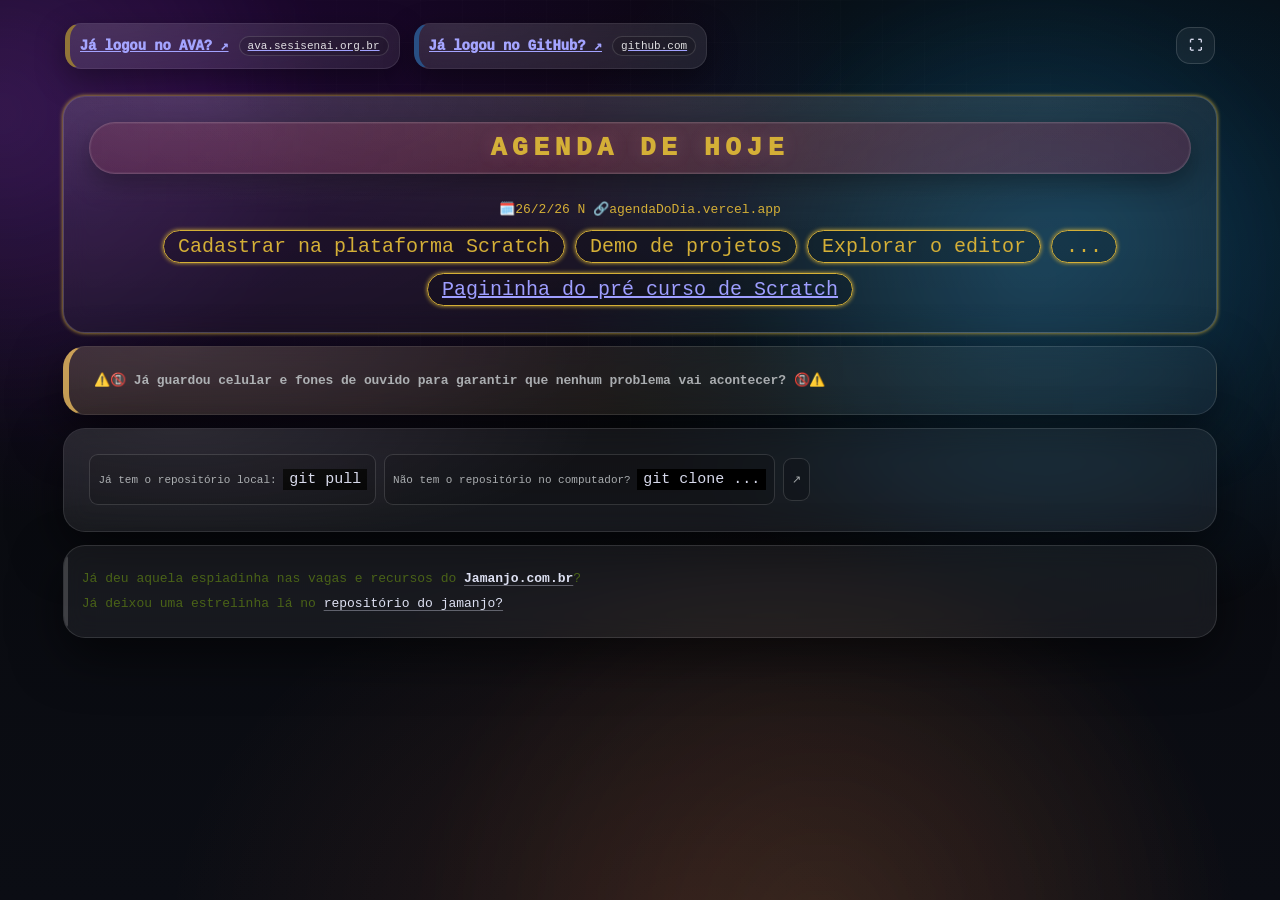
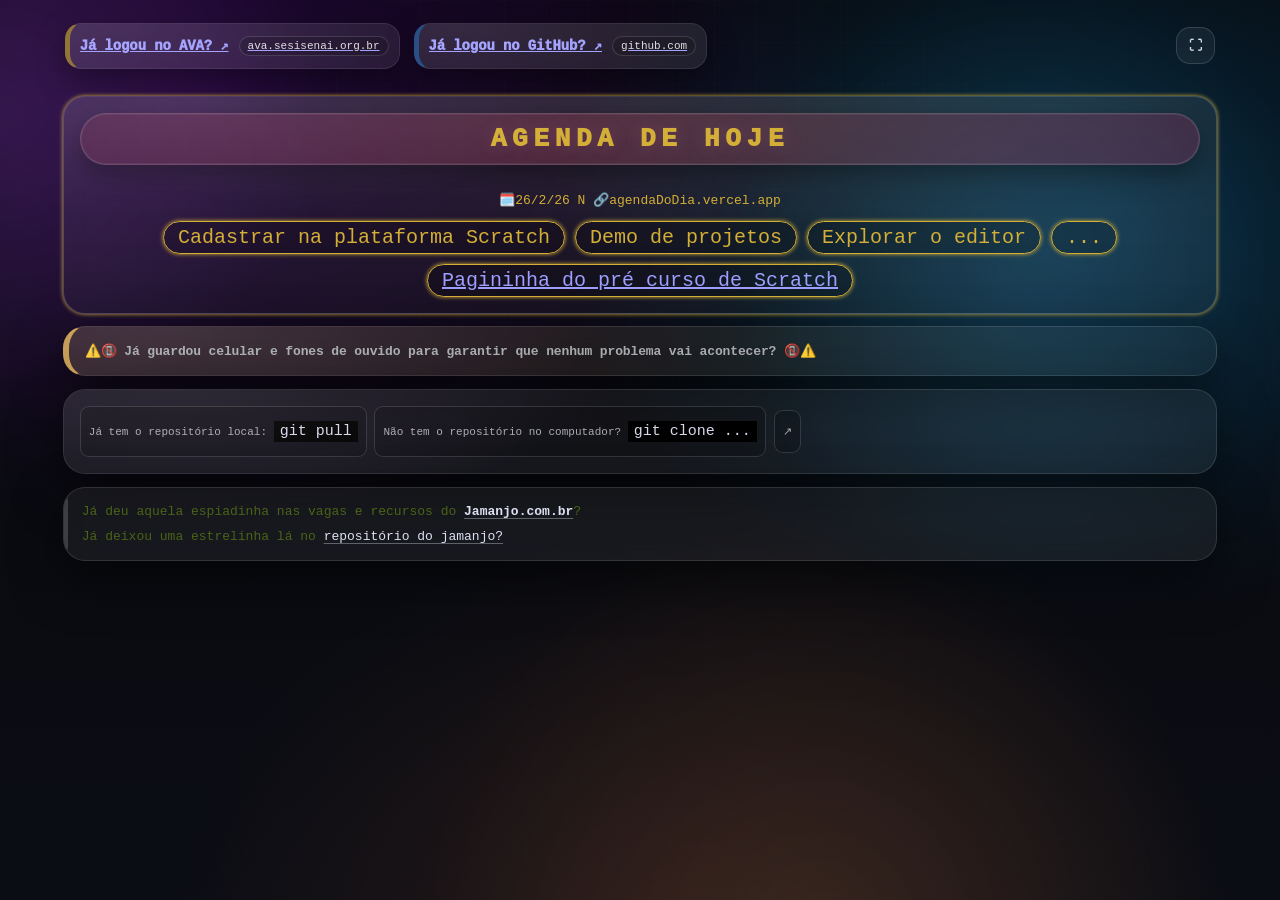

att ui

--- a/style.css
+++ b/style.css
@@ -19,7 +19,7 @@
       --softshadow: 0 10px 30px rgba(0,0,0,.38);
 
       --r: 22px;
-      --pad: clamp(16px, 2vw, 26px);
+      --pad: clamp(16px, 1vw, 26px);
       /* --gap: clamp(14px, 2vw, 22px); */
       --gap: clamp(8px, 1vw, 22px);
       --max: 1180px;
@@ -291,6 +291,9 @@
       white-space:nowrap;
       display:inline-block;
       flex: 0 0 auto;
+      overflow-wrap: break-word;
+      white-space: normal;
+      max-width: 100%;
     }
 
 
@@ -381,6 +384,7 @@
         0 0 28px rgba(255,110,150,.13); /* glow suave, mas visível */
       animation: agendaPulse 4.0s ease-in-out infinite;
       will-change: box-shadow, transform;
+      max-width: 100%;
     }
   }
 
